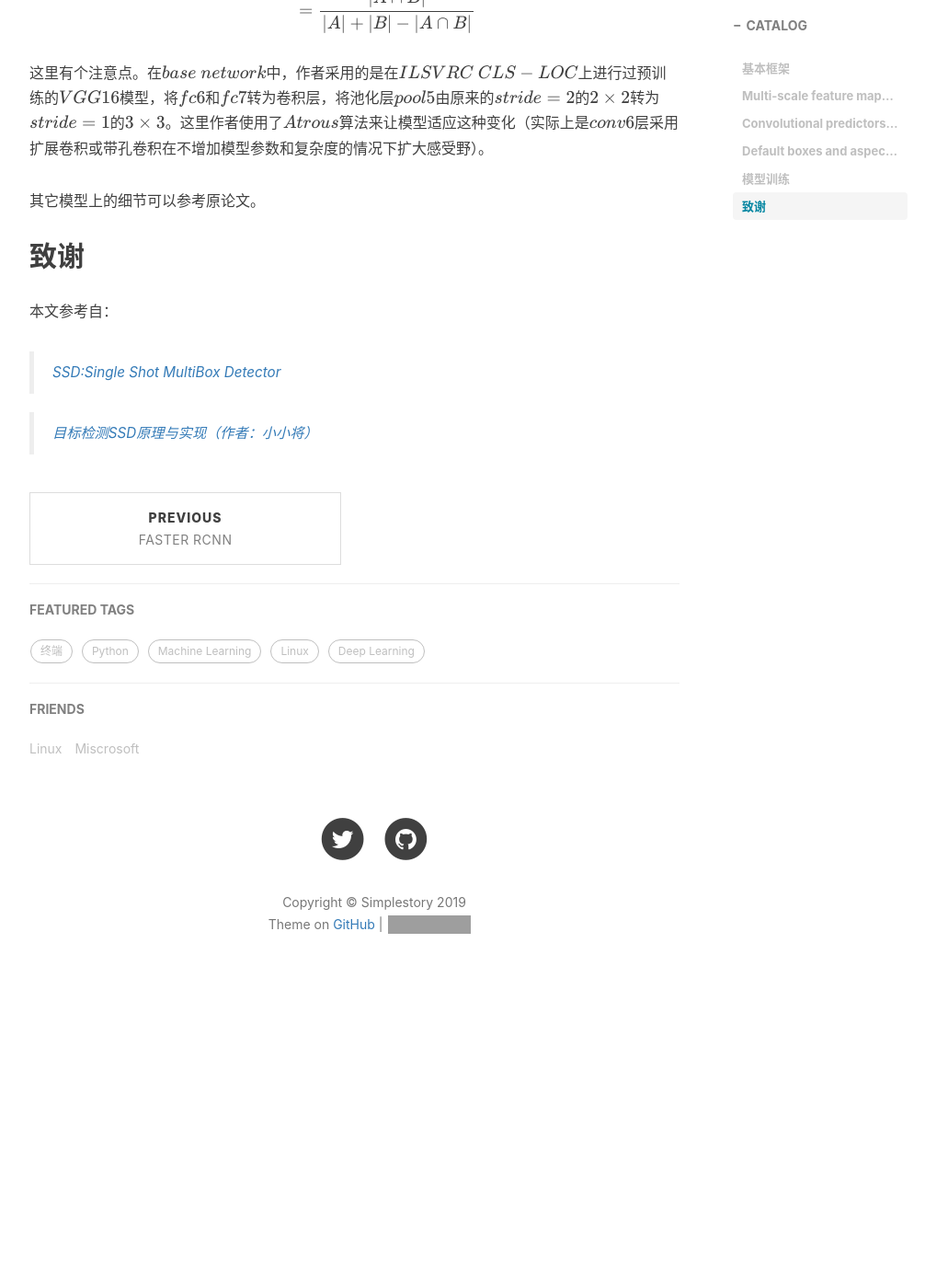
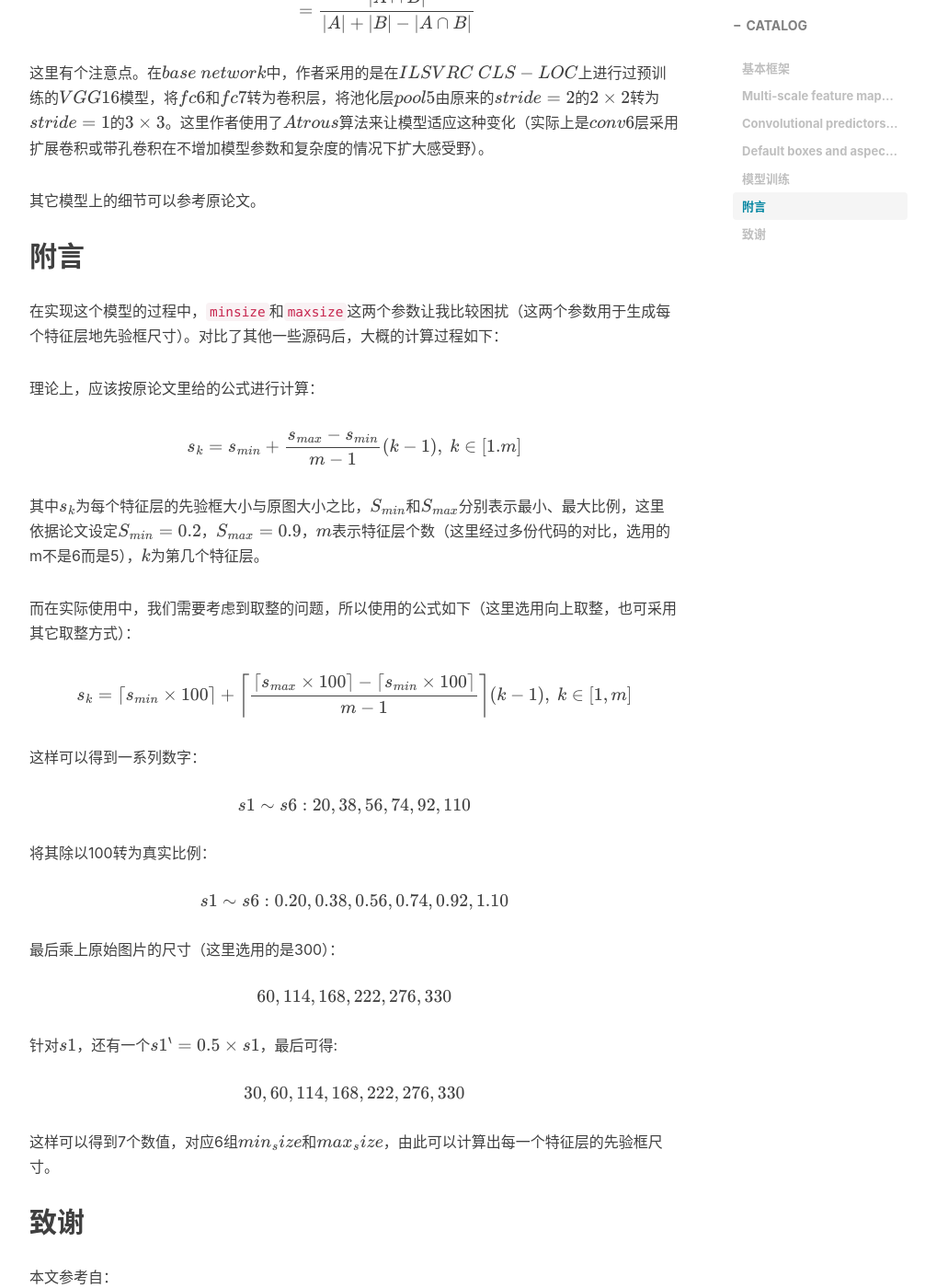
Before and after one commit to simplestory/simplestory.github.io, a Jekyll site: the page built from _posts/2019-10-3-SSD.md, in a window 1280 px wide and 1400 px high, scrolled down 5549 px. Shown: the whole window at 92% size, without its empty margins (233-1239 px from the left). Built offline with Jekyll 4.4.1, drawn with Linux system fonts in a browser that asks for light colours; nearby versions of some CDN libraries; formulas are drawn with MathJax 3; comment, search, counter and statistics services are not loaded; before the commit the page ends 6658 px from its top, so only the background shows below that; some of the changed text lies outside the part shown; grey boxes are pictures that could not be loaded.

Commit message:
一些修改和添加。主要修改LightGBM中的错别字，同时其它博文添加了一些新的信息或者解释。

```diff
--- a/_posts/2019-10-3-SSD.md
+++ b/_posts/2019-10-3-SSD.md
@@ -100,9 +100,9 @@ $$
 \end{aligned}
 $$
 
-对于长宽比为1的情况，作者添加了一个先验框（尺度为$s_k^*=\sqrt{s_k s_{k+1}}$），所以最终特征图每个位置会产生6个先验框。作者将先验框的中心坐标设置为$(\frac{i+0.5}{\vert f_k \vert},\frac{j+0.5}{\vert f_k \vert})$，这里$\vert f_k \vert$表示第k个特征图的大小并且$i,j \in [0,\vert f_k \vert]$。实际上，我们可以通过设计先验框的分布以适应特定的数据集。通过结合从多个特征图不同尺寸和长宽比生成的先验框完全可以布满整个图像，所以$SSD$可以算是密集采样。生成的先验框中有许多是负样本，这说明进行正负样本平衡是十分必要的。作者采用了难分样本挖掘进行平衡，根据损失置信度对先验框进行排序，选择靠前的先验框并保持正负样本比例为$1:3$。
+对于长宽比为1的情况，作者添加了一个先验框（尺度为$s_k^*=\sqrt{s_k s_{k+1}}$），所以最终特征图每个位置会产生6个先验框。作者将先验框的中心坐标设置为$(\frac{i+0.5}{\vert f_k \vert},\frac{j+0.5}{\vert f_k \vert})$，这里$\vert f_k \vert$表示第k个特征图的大小并且$i,j \in [0,\vert f_k \vert]$。实际上，我们可以通过设计先验框的分布以适应特定的数据集。通过结合从多个特征图不同尺寸和长宽比生成的先验框完全可以布满整个图像，所以$SSD$可以算是密集采样。生成的先验框中有许多是负样本，这说明进行正负样本平衡是有必要的。作者采用了难分样本挖掘进行平衡，根据损失置信度对先验框进行排序，选择靠前的先验框并保持正负样本比例为$1:3$。
 
-训练中每一张图像从下面随机选择一项进行增强：
+在数据增强方面，作者对训练中每一张图像从下面随机选择一项进行增强：
 
 - 使用原始的全部图像；
 - 采样块域以使与目标对象的最小$jaccard \ overlap$为0.1，0.3，0.5，0.7或0.9；
@@ -121,6 +121,50 @@ $$
 
 其它模型上的细节可以参考原论文。
 
+## 附言
+
+在实现这个模型的过程中，`minsize`和`maxsize`这两个参数让我比较困扰（这两个参数用于生成每个特征层地先验框尺寸）。对比了其他一些源码后，大概的计算过程如下：
+
+理论上，应该按原论文里给的公式进行计算：
+
+$$
+s_k = s_{min}+\frac{s_{max}-s_{min}}{m-1}(k-1), \ k \in [1.m]
+$$
+
+其中$s_k$为每个特征层的先验框大小与原图大小之比，$S_{min}$和$S_{max}$分别表示最小、最大比例，这里依据论文设定$S_{min} = 0.2$，$S_{max} = 0.9$，$m$表示特征层个数（这里经过多份代码的对比，选用的m不是6而是5），$k$为第几个特征层。
+
+而在实际使用中，我们需要考虑到取整的问题，所以使用的公式如下（这里选用向上取整，也可采用其它取整方式）：
+
+$$
+s_k = \lceil{s_{min} \times 100}\rceil+\left\lceil{\frac{\lceil{s_{max}\times 100}\rceil-\lceil{s_{min}\times 100}\rceil}{m-1}}\right\rceil(k-1), \ k \in [1,m]
+$$
+
+这样可以得到一系列数字：
+
+$$
+s1 \sim s6: 20, 38, 56, 74, 92, 110
+$$
+
+将其除以100转为真实比例：
+
+$$
+s1 \sim s6: 0.20, 0.38, 0.56, 0.74, 0.92, 1.10
+$$
+
+最后乘上原始图片的尺寸（这里选用的是300）：
+
+$$
+60, 114, 168, 222, 276, 330
+$$
+
+针对$s1$，还有一个$s1^{'} = 0.5\times s1$，最后可得:
+
+$$
+30, 60, 114, 168, 222, 276, 330
+$$
+
+这样可以得到7个数值，对应6组$min\_size$和$max\_size$，由此可以计算出每一个特征层的先验框尺寸。
+
 ## 致谢
 
 本文参考自：
@@ -128,3 +172,5 @@ $$
 >[SSD:Single Shot MultiBox Detector](https://arxiv.org/pdf/1512.02325.pdf)
 
 >[目标检测SSD原理与实现（作者：小小将）](https://zhuanlan.zhihu.com/p/33544892)
+
+>[源码参考：kuhung/SSD_keras](https://github.com/kuhung/SSD_keras)
```
Also changed, not shown: _posts/2019-3-24-LightGBM.md (+2 -2 lines), _posts/2019-7-22-AlexNet.md (+1 -1 lines), _posts/2019-8-11-区分几种归一化算法.md (+2 -0 lines), _posts/2019-9-22-faster_rcnn.md (+3 -1 lines).
